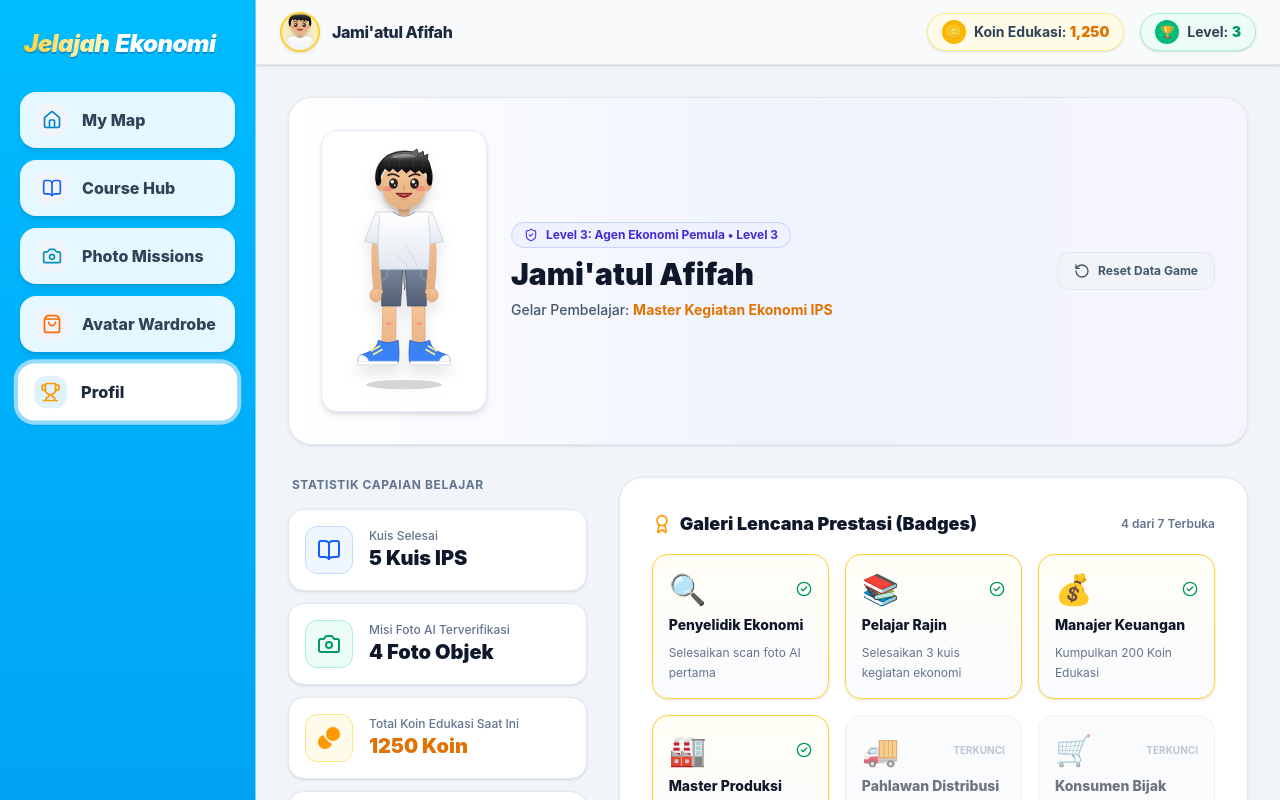
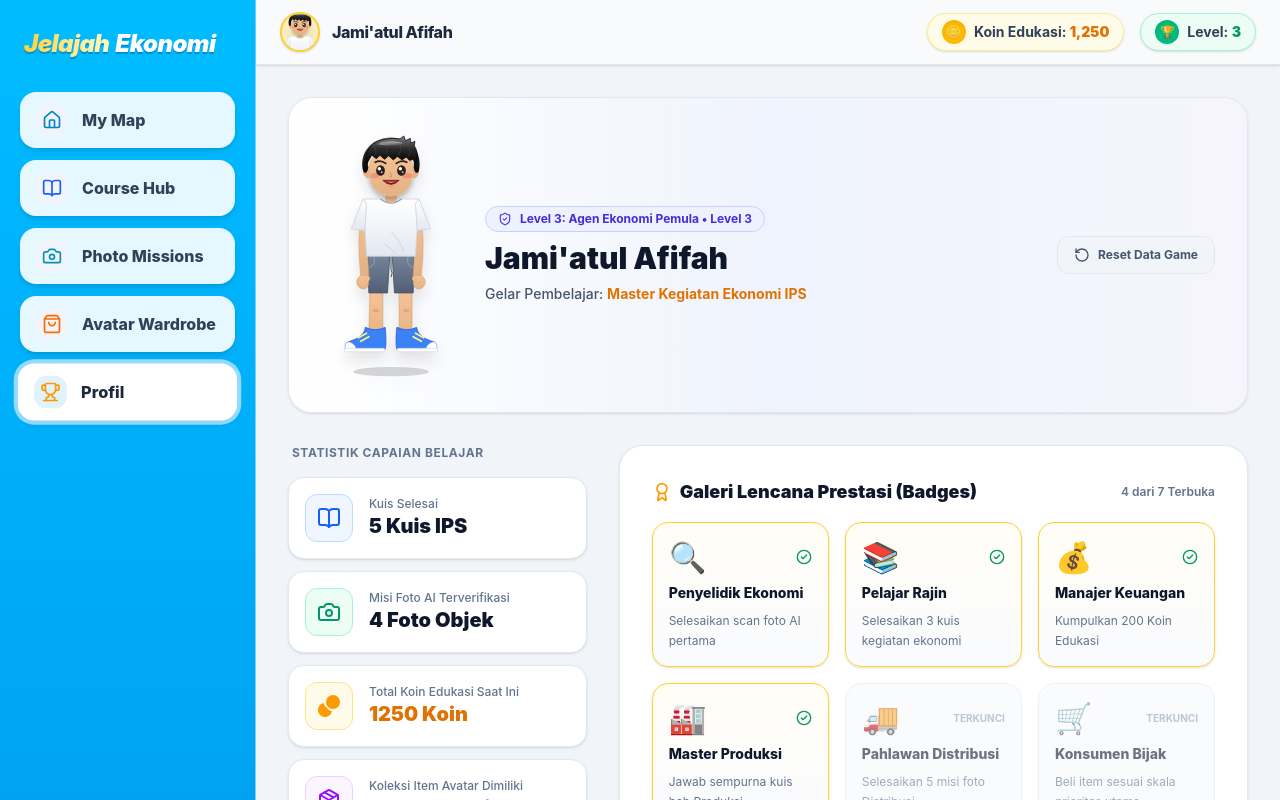
Before and after one commit to JAfifah/JelajahEkonomi, a React (Vite) app: page / in a window 1280 px wide. Both pictures are taken after a click on the button "Profil". Shown: the top 800 px of the page. Built offline with nearby package versions, Linux system fonts and the light colour scheme.

Commit message:
fix: remove nested avatar card background in profile banner

```diff
--- a/src/components/ProfilSaya.jsx
+++ b/src/components/ProfilSaya.jsx
@@ -36,7 +36,7 @@ export default function ProfilSaya({ student, updateStudentData }) {
 
         <div className="flex flex-col sm:flex-row items-center gap-6 text-center sm:text-left">
           {/* Avatar Preview */}
-          <div className="bg-white p-3 rounded-2xl border border-indigo-100 shadow-md">
+          <div className="shrink-0 flex items-center justify-center">
             <AvatarCanvas equipped={student.equipped} size="md" animated={false} />
           </div>
 
```
